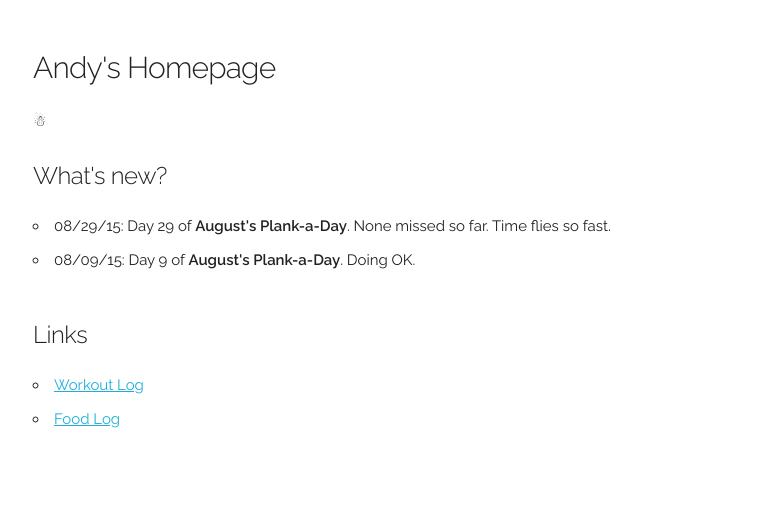
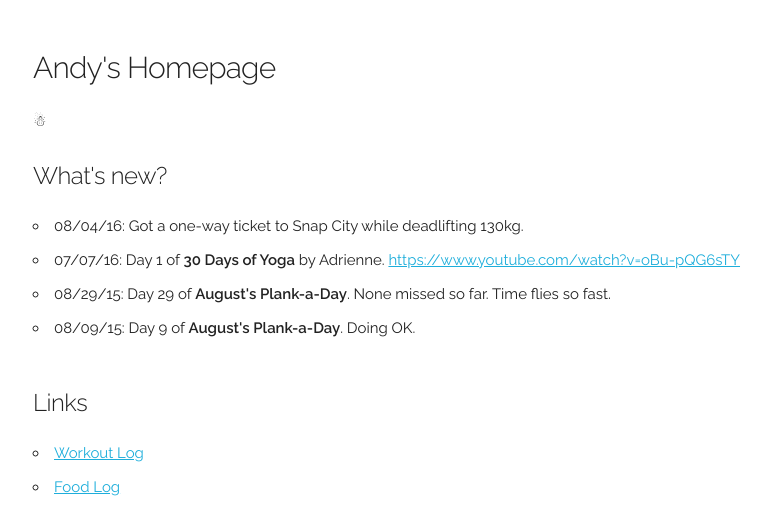
Before and after one commit to nomoredistance/zenislev, a CodeIgniter app: page / in a window 1280 px wide. Shown: the top 512 px of the page, without its empty margins (127-898 px from the left). Run offline with CodeIgniter, Linux system fonts and the light colour scheme.

Commit message:
updates news

```diff
--- a/application/views/home.php
+++ b/application/views/home.php
@@ -5,6 +5,8 @@
         <p>☃</p>
         <h5>What's new?</h5>
         <ul>
+            <li>08/04/16: Got a one-way ticket to Snap City while deadlifting 130kg.</li>
+            <li>07/07/16: Day 1 of <strong>30 Days of Yoga</strong> by Adrienne. <a href="https://www.youtube.com/watch?v=oBu-pQG6sTY">https://www.youtube.com/watch?v=oBu-pQG6sTY</a></li>
             <li>08/29/15: Day 29 of <strong>August's Plank-a-Day</strong>. None missed so far. Time flies so fast.</li>
             <li>08/09/15: Day 9 of <strong>August's Plank-a-Day</strong>. Doing OK.</li>
         </ul>
```
